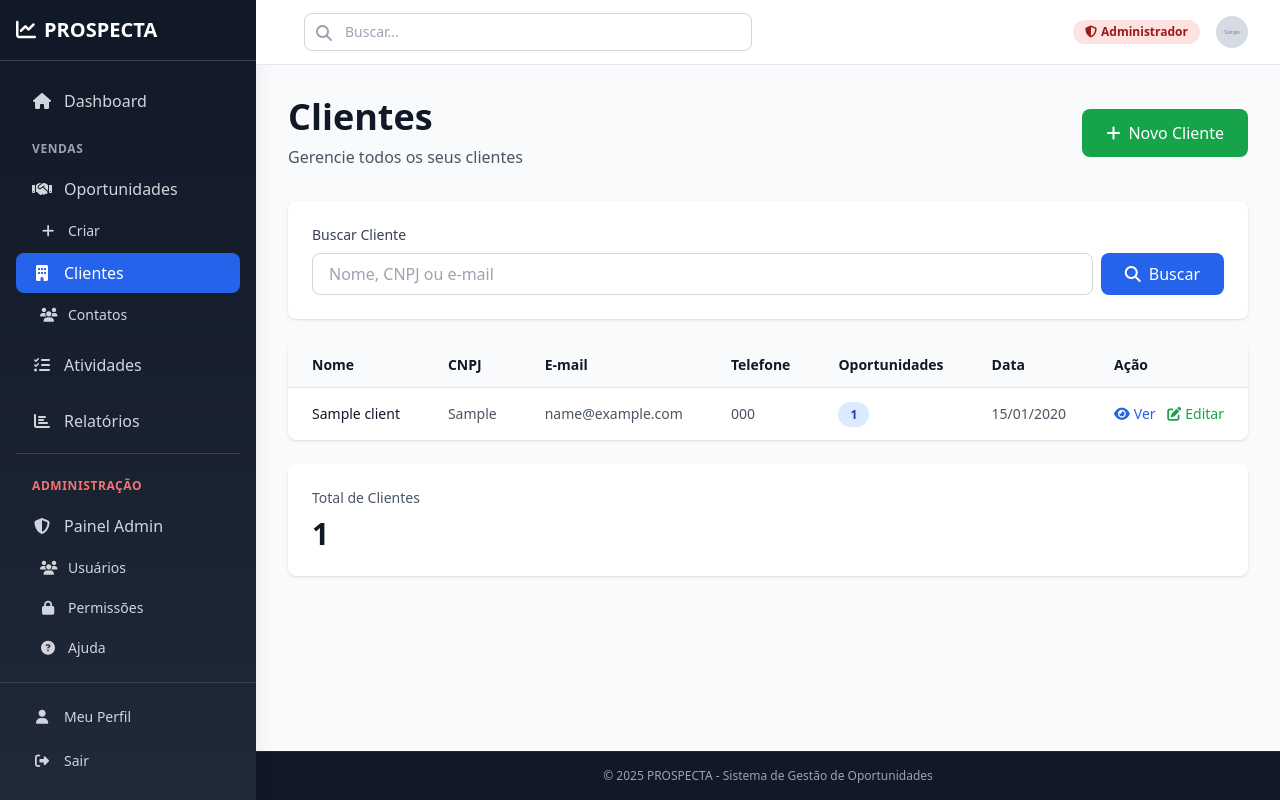
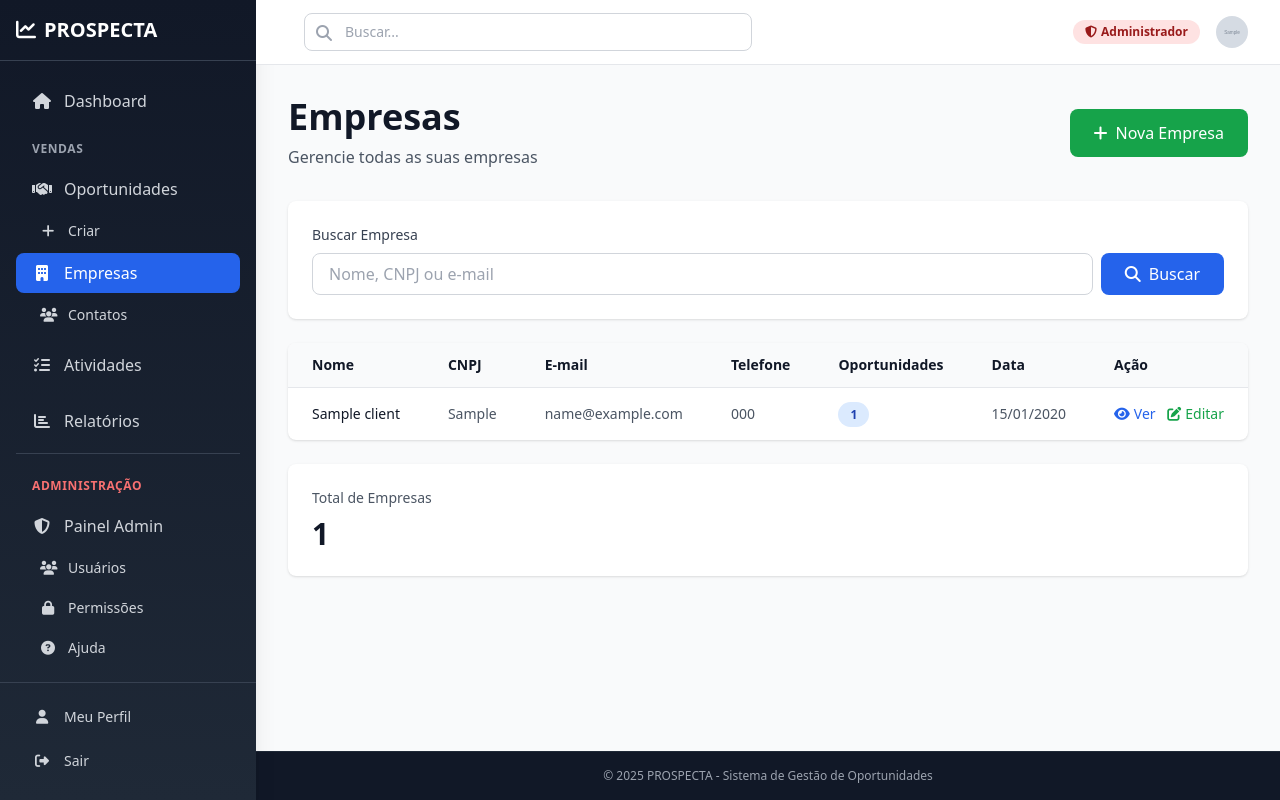
Before and after one commit to CIDUFF/Outlook, a Django app: page /clientes/ in a window 1280 px wide. Run offline with Django 4.2, Linux system fonts and the light colour scheme; a user stored in the database is signed in; tables that the repository leaves empty hold one stand-in row (values such as "Sample post"); grey boxes marked "Sample" are stand-in pictures; some libraries are stand-ins or nearby versions.

Commit message:
refactor: Rename 'Cliente' to 'Empresa' across models, views, and templates for consistency

```diff
--- a/prospecta/models.py
+++ b/prospecta/models.py
@@ -62,7 +62,7 @@ class UserProfile(models.Model):
 
 
 class Client(models.Model):
-    """Clientes"""
+    """Empresas"""
     id = models.UUIDField(primary_key=True, default=uuid.uuid4,
                           editable=False, verbose_name='ID')
     name = models.CharField(max_length=255, verbose_name='Nome')
@@ -76,8 +76,8 @@ class Client(models.Model):
 
     class Meta:
         db_table = 'tab_clients'
-        verbose_name = 'Cliente'
-        verbose_name_plural = 'Clientes'
+        verbose_name = 'Empresa'
+        verbose_name_plural = 'Empresas'
 
     def __str__(self):
         return self.name
--- a/prospecta/templates/prospecta/base.html
+++ b/prospecta/templates/prospecta/base.html
@@ -111,11 +111,11 @@
                                 <span class="ml-3">Criar</span>
                             </a>
 
-                            <!-- Clientes -->
+                            <!-- Empresas -->
                             <a href="{% url 'prospecta:clients_list' %}"
                                class="flex items-center px-4 py-2 rounded-lg {% if 'client' in request.resolver_match.url_name %}bg-blue-600 text-white{% else %}text-gray-300 hover:bg-gray-700{% endif %} transition">
                                 <i class="fas fa-building w-5 text-center"></i>
-                                <span class="ml-3">Clientes</span>
+                                <span class="ml-3">Empresas</span>
                             </a>
 
                             <!-- Contatos -->
--- a/prospecta/templates/prospecta/clients/detail.html
+++ b/prospecta/templates/prospecta/clients/detail.html
@@ -38,7 +38,7 @@
         </div>
 
         <div class="bg-white rounded-lg shadow p-6">
-            <p class="text-gray-600 text-sm">Cliente desde</p>
+            <p class="text-gray-600 text-sm">Empresa desde</p>
             <p class="text-lg font-semibold text-gray-900 mt-2">{{ client.created_at|date:'d/m/Y' }}</p>
         </div>
     </div>
@@ -186,7 +186,7 @@
 
     <!-- Back Button -->
     <a href="{% url 'prospecta:clients_list' %}" class="text-blue-600 hover:text-blue-700 font-medium">
-        <i class="fas fa-arrow-left mr-2"></i>Voltar para Clientes
+        <i class="fas fa-arrow-left mr-2"></i>Voltar para Empresas
     </a>
 </div>
 {% endblock %}
--- a/prospecta/templates/prospecta/clients/form.html
+++ b/prospecta/templates/prospecta/clients/form.html
@@ -1,11 +1,11 @@
 {% extends 'prospecta/base.html' %}
 
-{% block title %}{% if client %}Editar{% else %}Novo{% endif %} Cliente - PROSPECTA{% endblock %}
+{% block title %}{% if client %}Editar{% else %}Nova{% endif %} Empresa - PROSPECTA{% endblock %}
 
 {% block content %}
 <div class="max-w-2xl mx-auto">
     <h1 class="text-3xl font-bold text-gray-900 mb-8">
-        {% if client %}Editar Cliente{% else %}Novo Cliente{% endif %}
+        {% if client %}Editar Empresa{% else %}Nova Empresa{% endif %}
     </h1>
 
     <div class="bg-white rounded-lg shadow p-8">
@@ -43,7 +43,7 @@
 
             <div class="flex gap-4 pt-6 border-t border-gray-200">
                 <button type="submit" class="bg-blue-600 text-white px-6 py-2 rounded-lg hover:bg-blue-700 transition font-medium">
-                    <i class="fas fa-save mr-2"></i>{% if client %}Atualizar{% else %}Criar{% endif %} Cliente
+                    <i class="fas fa-save mr-2"></i>{% if client %}Atualizar{% else %}Criar{% endif %} Empresa
                 </button>
                 <a href="{% url 'prospecta:clients_list' %}" class="bg-gray-200 text-gray-700 px-6 py-2 rounded-lg hover:bg-gray-300 transition font-medium">
                     Cancelar
--- a/prospecta/templates/prospecta/clients/list.html
+++ b/prospecta/templates/prospecta/clients/list.html
@@ -1,18 +1,18 @@
 {% extends 'prospecta/base.html' %}
 
-{% block title %}Clientes - PROSPECTA{% endblock %}
+{% block title %}Empresas - PROSPECTA{% endblock %}
 
 {% block content %}
 <div class="space-y-6">
     <!-- Header -->
     <div class="flex justify-between items-center mb-8">
         <div>
-            <h1 class="text-4xl font-bold text-gray-900">Clientes</h1>
-            <p class="text-gray-600 mt-2">Gerencie todos os seus clientes</p>
+            <h1 class="text-4xl font-bold text-gray-900">Empresas</h1>
+            <p class="text-gray-600 mt-2">Gerencie todas as suas empresas</p>
         </div>
         {% if can_write %}
         <a href="{% url 'prospecta:client_create' %}" class="bg-green-600 text-white px-6 py-3 rounded-lg hover:bg-green-700 transition font-medium">
-            <i class="fas fa-plus mr-2"></i>Novo Cliente
+            <i class="fas fa-plus mr-2"></i>Nova Empresa
         </a>
         {% endif %}
     </div>
@@ -20,7 +20,7 @@
     <!-- Search -->
     <div class="bg-white rounded-lg shadow p-6">
         <div>
-            <label class="block text-sm font-medium text-gray-700 mb-2">Buscar Cliente</label>
+            <label class="block text-sm font-medium text-gray-700 mb-2">Buscar Empresa</label>
             <form method="get" class="flex gap-2">
                 <input type="text" name="search" value="{{ request.GET.search }}" placeholder="Nome, CNPJ ou e-mail" class="flex-1 px-4 py-2 border border-gray-300 rounded-lg focus:ring-2 focus:ring-blue-500 focus:border-transparent">
                 <button type="submit" class="bg-blue-600 text-white px-6 py-2 rounded-lg hover:bg-blue-700 transition font-medium">
@@ -75,7 +75,7 @@
                     <tr>
                         <td colspan="7" class="px-6 py-8 text-center text-gray-500">
                             <i class="fas fa-inbox text-3xl mb-2 block"></i>
-                            Nenhum cliente encontrado
+                            Nenhuma empresa encontrada
                         </td>
                     </tr>
                     {% endfor %}
@@ -86,7 +86,7 @@
 
     <!-- Stats -->
     <div class="bg-white rounded-lg shadow p-6">
-        <p class="text-gray-600 text-sm">Total de Clientes</p>
+        <p class="text-gray-600 text-sm">Total de Empresas</p>
         <p class="text-3xl font-bold text-gray-900 mt-2">{{ clients.count }}</p>
     </div>
 </div>
--- a/prospecta/templates/prospecta/components/search_results.html
+++ b/prospecta/templates/prospecta/components/search_results.html
@@ -26,11 +26,11 @@
         </div>
         {% endif %}
 
-        <!-- Clientes -->
+        <!-- Empresas -->
         {% if results.clients %}
         <div class="border-b border-gray-200">
             <div class="px-4 py-2 bg-gray-100 text-xs font-semibold text-gray-700 sticky top-0">
-                <i class="fas fa-building mr-1"></i>Clientes ({{ results.clients|length }})
+                <i class="fas fa-building mr-1"></i>Empresas ({{ results.clients|length }})
             </div>
             {% for client in results.clients %}
             <a href="{{ client.url }}" class="block px-4 py-3 hover:bg-blue-50 transition border-b border-gray-100 last:border-b-0">
--- a/prospecta/templates/prospecta/components/sidebar.html
+++ b/prospecta/templates/prospecta/components/sidebar.html
@@ -47,11 +47,11 @@
                             <span class="ml-3">Criar</span>
                         </a>
 
-                        <!-- Clientes -->
+                        <!-- Empresas -->
                         <a href="{% url 'prospecta:clients_list' %}"
                            class="flex items-center px-4 py-2 rounded-lg {% if 'client' in request.resolver_match.url_name %}bg-blue-600 text-white{% else %}text-gray-300 hover:bg-gray-700{% endif %} transition">
                             <i class="fas fa-building w-5 text-center"></i>
-                            <span class="ml-3">Clientes</span>
+                            <span class="ml-3">Empresas</span>
                         </a>
 
                         <!-- Contatos -->
@@ -153,7 +153,7 @@
                     <div class="flex-1 mx-4">
                         <div class="relative hidden md:block max-w-md">
                             <input type="text"
-                                   placeholder="Buscar oportunidades, clientes..."
+                                   placeholder="Buscar oportunidades, empresas..."
                                    hx-post="{% url 'prospecta:search_global' %}"
                                    hx-target="#search-results"
                                    hx-trigger="keyup delay:300ms"
--- a/prospecta/templates/prospecta/contacts/list.html
+++ b/prospecta/templates/prospecta/contacts/list.html
@@ -8,7 +8,7 @@
     <div class="flex justify-between items-center mb-6">
         <h1 class="text-3xl font-bold text-gray-800">Contatos</h1>
         <a href="{% url 'prospecta:clients_list' %}" class="px-4 py-2 bg-green-600 text-white rounded-lg hover:bg-green-700 transition">
-            <i class="fas fa-arrow-left mr-2"></i>Voltar para Clientes
+            <i class="fas fa-arrow-left mr-2"></i>Voltar para Empresas
         </a>
     </div>
 
@@ -70,7 +70,7 @@
         <i class="fas fa-inbox text-4xl text-gray-400 mb-4"></i>
         <p class="text-gray-600 mb-4">Nenhum contato registrado</p>
         <a href="{% url 'prospecta:clients_list' %}" class="text-blue-600 hover:underline font-medium">
-            Ir para clientes e criar contatos
+            Ir para empresas e criar contatos
         </a>
     </div>
     {% endif %}
--- a/prospecta/templates/prospecta/opportunities/list.html
+++ b/prospecta/templates/prospecta/opportunities/list.html
@@ -31,9 +31,9 @@
             </div>
 
             <div>
-                <label class="block text-sm font-medium text-gray-700 mb-2">Filtrar por Cliente</label>
+                <label class="block text-sm font-medium text-gray-700 mb-2">Filtrar por Empresa</label>
                 <select name="client" hx-get="{% url 'prospecta:opportunities_filter' %}" hx-target="#opportunities-table" hx-trigger="change" class="w-full px-4 py-2 border border-gray-300 rounded-lg focus:ring-2 focus:ring-blue-500 focus:border-transparent">
-                    <option value="">Todos os clientes</option>
+                    <option value="">Todas as empresas</option>
                     {% for client in clients %}
                     <option value="{{ client.pk }}">{{ client.name }}</option>
                     {% endfor %}
--- a/prospecta/views.py
+++ b/prospecta/views.py
@@ -518,10 +518,10 @@ def opportunity_status_update(request, pk):
 
 @login_required(login_url='account_login')
 def clients_list(request):
-    """Lista de clientes"""
+    """Lista de empresas"""
     context = get_user_context(request.user)
 
-    # Visitantes não podem acessar clientes
+    # Visitantes não podem acessar empresas
     try:
         profile = request.user.profile
     except UserProfile.DoesNotExist:
@@ -529,7 +529,7 @@ def clients_list(request):
 
     if profile.is_visitor():
         messages.error(
-            request, 'Você não tem permissão para acessar clientes.')
+            request, 'Você não tem permissão para acessar empresas.')
         return redirect('prospecta:home')
 
     clients = Client.objects.all()
@@ -548,7 +548,7 @@ def clients_list(request):
 @login_required(login_url='account_login')
 @role_required('admin', 'gerente')
 def client_create(request):
-    """Criar novo cliente"""
+    """Criar nova empresa"""
     context = get_user_context(request.user)
 
     if request.method == 'POST':
@@ -560,7 +560,7 @@ def client_create(request):
             email=request.POST.get('email', ''),
         )
         client.save()
-        messages.success(request, 'Cliente criado com sucesso!')
+        messages.success(request, 'Empresa criada com sucesso!')
         return redirect('prospecta:client_detail', pk=client.pk)
 
     return render(request, 'prospecta/clients/form.html', context)
@@ -568,7 +568,7 @@ def client_create(request):
 
 @login_required(login_url='account_login')
 def client_detail(request, pk):
-    """Detalhes do cliente"""
+    """Detalhes da empresa"""
     # Visitantes não podem acessar
     try:
         profile = request.user.profile
@@ -577,7 +577,7 @@ def client_detail(request, pk):
 
     if profile.is_visitor():
         messages.error(
-            request, 'Você não tem permissão para acessar clientes.')
+            request, 'Você não tem permissão para acessar empresas.')
         return redirect('prospecta:home')
     client = get_object_or_404(Client, pk=pk)
     context = get_user_context(request.user)
@@ -593,7 +593,7 @@ def client_detail(request, pk):
 @login_required(login_url='account_login')
 @role_required('admin', 'gerente')
 def client_update(request, pk):
-    """Editar cliente"""
+    """Editar empresa"""
     client = get_object_or_404(Client, pk=pk)
 
     if request.method == 'POST':
@@ -603,7 +603,7 @@ def client_update(request, pk):
         client.phone = request.POST.get('phone', '')
         client.email = request.POST.get('email', '')
         client.save()
-        messages.success(request, 'Cliente atualizado com sucesso!')
+        messages.success(request, 'Empresa atualizada com sucesso!')
         return redirect('prospecta:client_detail', pk=client.pk)
 
     context = get_user_context(request.user)
@@ -920,13 +920,13 @@ def activity_delete(request, pk):
 
 
 # ============================================================================
-# CONTACTS (Contatos de Cliente)
+# CONTACTS (Contatos de Empresa)
 # ============================================================================
 
 @login_required(login_url='account_login')
 @role_required('admin', 'gerente')
 def contact_create(request, client_pk):
-    """Criar novo contato em um cliente"""
+    """Criar novo contato em uma empresa"""
     client = get_object_or_404(Client, pk=client_pk)
     context = get_user_context(request.user)
 
@@ -1206,7 +1206,7 @@ def toggle_participant_notifications(request, pk, participant_id):
 @login_required(login_url='account_login')
 @require_http_methods(["POST"])
 def search_global(request):
-    """Busca global de oportunidades, clientes, atividades"""
+    """Busca global de oportunidades, empresas, atividades"""
     query = request.POST.get('q', '').strip()
 
     if not query or len(query) < 2:
```
Also changed, not shown: prospecta/templates/prospecta/home.html (+5 -5 lines), prospecta/migrations/0012_rename_client_to_empresa.py (added).
